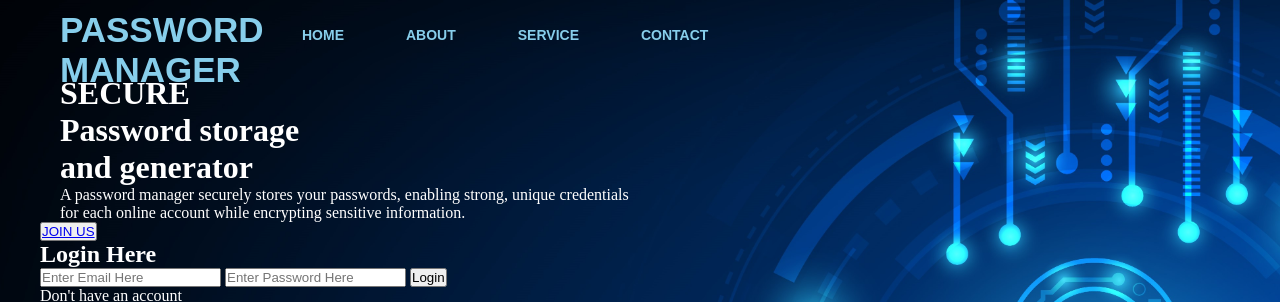
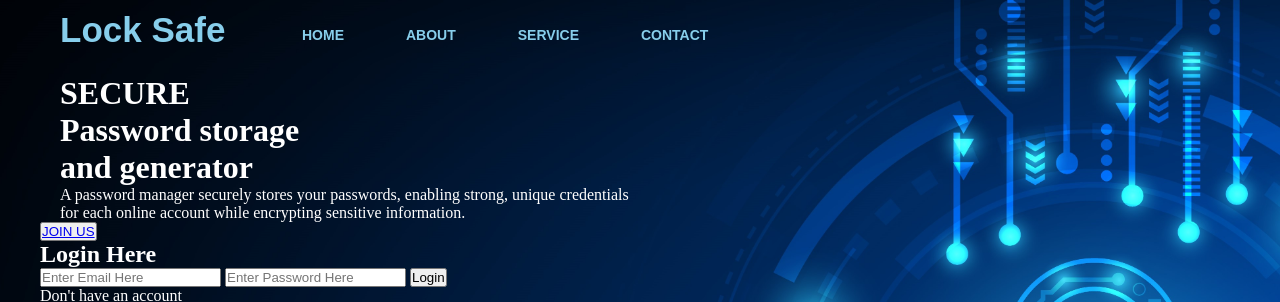
Before and after one commit to gowthami138110/password-manager, a plain HTML site: page index.html in a window 1280 px wide. Shown: the top 302 px of the page. Drawn offline with nearby package versions, Linux system fonts and the light colour scheme.

Commit message:
Update index.html

```diff
--- a/index.html
+++ b/index.html
@@ -9,7 +9,7 @@
     <div class="main">
         <div class="navbar">
             <div class="icon">
-                <h2 class="logo">PASSWORD MANAGER</h2>
+                <h2 class="logo">Lock Safe</h2>
             </div>
 
             <div class="menu">
```
